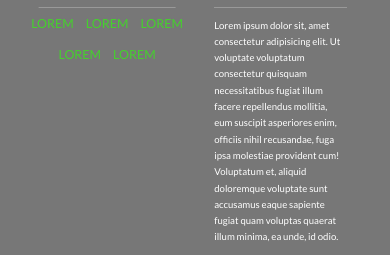
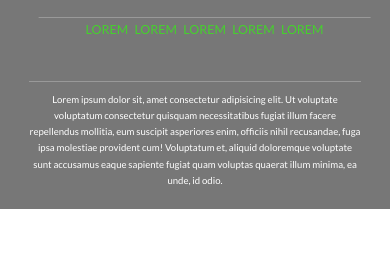
Before and after one commit to Salman-Farshe/Natours, a website: page index.html in a window 390 px wide. Shown: the part 4452-4707 px from the top of the page. After the commit the page ends 4661 px from the top, so only its background shows below. Drawn offline with nearby package versions, Linux system fonts and the light colour scheme.

Commit message:
responsive design - customize footer section for mobile view

```diff
--- a/sass/layout/footer.scss
+++ b/sass/layout/footer.scss
@@ -20,9 +20,17 @@
         flex-direction: row;
         justify-content: center;
 
+        @include responsive(phone){
+            flex-direction: column;
+        }
+
         &__leftSide, &__rightSide{
             width: 50%;
             text-align: center;
+            @include responsive(phone){
+                width: 100%;
+                padding: 1rem 3rem;
+            }
         }
 
         &__leftSide{
@@ -33,6 +41,9 @@
                 margin: 0 auto;
                 text-align: center;
                 transform: translateX(1rem);
+                @include responsive(phone){
+                    width: 100%;
+                }
             }
             ul{
                 li{
@@ -43,6 +54,9 @@
                     text-transform: uppercase;
                     text-decoration: none;
                     transition: all 0.3s;
+                    @include responsive(extra__small){
+                        padding: 0.2rem;
+                    }
 
                     &:hover{
                         color: $color-light;
@@ -55,11 +69,21 @@
         &__rightSide{
             hr{
                 width: 85%;
+                @include responsive(phone){
+                    width: 100%;
+                }
             }
             padding: 0rem 2rem;
             text-align: left;
+            @include responsive(phone){
+                text-align: center;
+                padding: 1rem 3rem;
+            }
             p{
                 padding-right: 3rem;
+                @include responsive(phone){
+                    padding-right: 0rem;
+                }
             }
         }
     }
```
Also changed, not shown: css/style.css.
